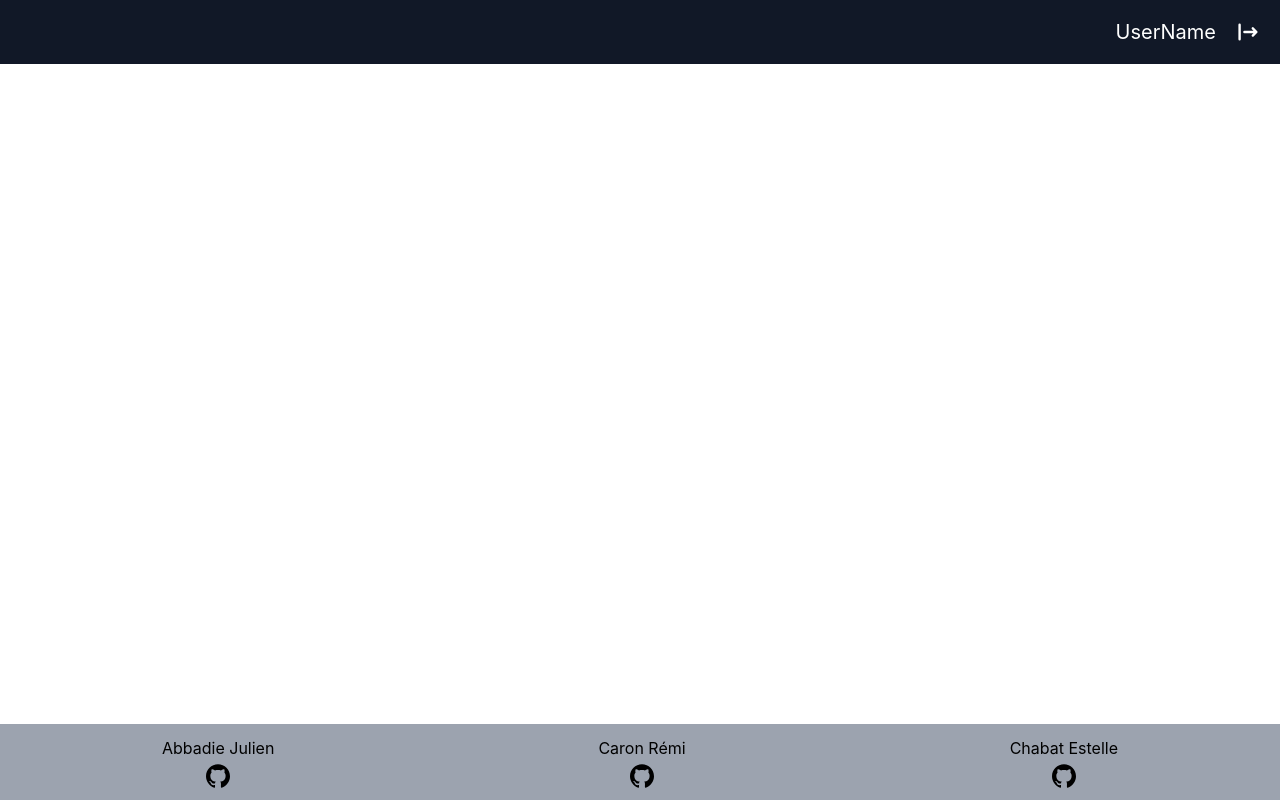
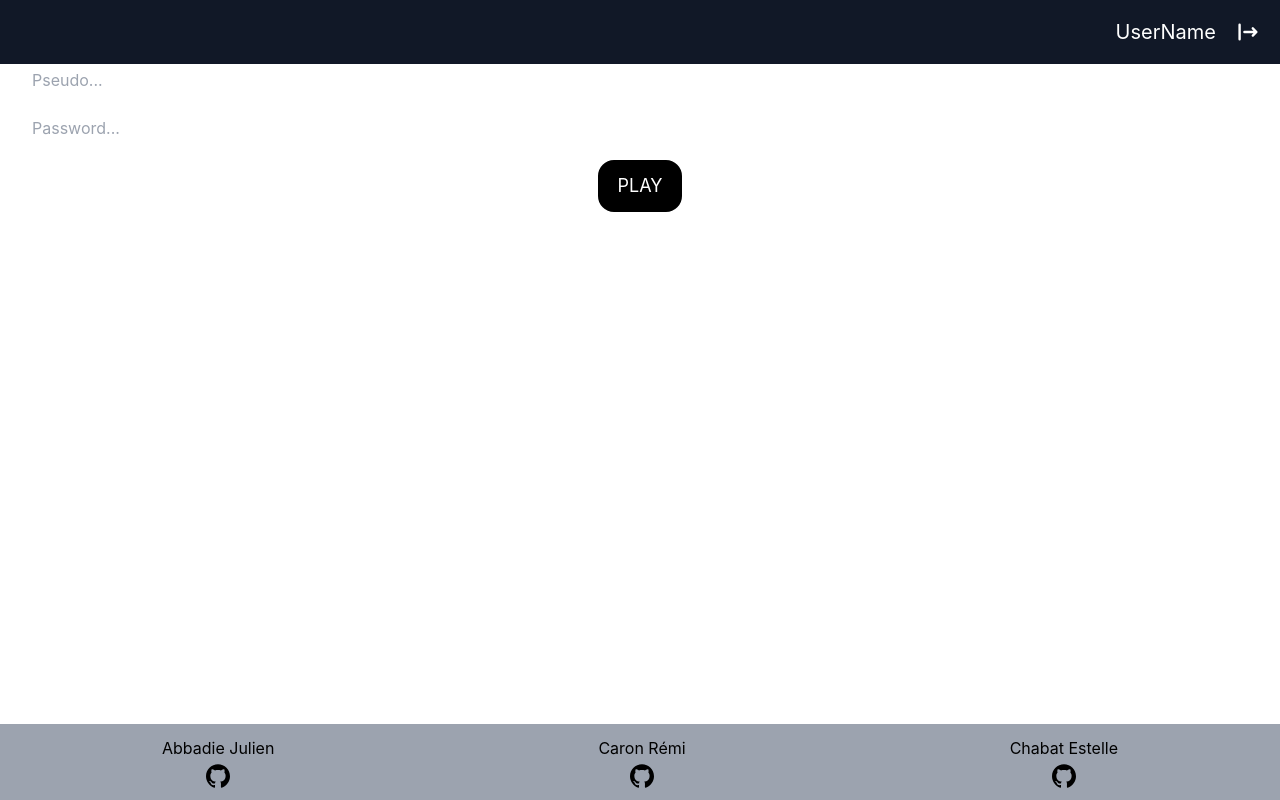
Before and after one commit to Chabelle78/blindtest, a React (Vite) app in the folder hackhathon/: page / in a window 1280 px wide. Built offline with nearby package versions, Linux system fonts and the light colour scheme; no server answers.

Commit message:
Islogged working on app - if true showing game

```diff
--- a/hackhathon/src/App.jsx
+++ b/hackhathon/src/App.jsx
@@ -1,7 +1,10 @@
 import React, { useState, useEffect } from "react";
+import { HashRouter as Router } from "react-router-dom";
 import Footer from "./components/Footer/Footer";
 import Main from "./components/Main/Main";
+import Home from "./components/Home/Home";
 import Navbar from "./components/Navbar/Navbar";
+import LoginForm from "./components/Form/LoginForm";
 
 function App() {
   const [songs, setSongs] = useState();
@@ -10,6 +13,7 @@ function App() {
   const [isPlay, setIsPlay] = useState(false);
   const [isWarming, setIsWarming] = useState(false);
   const [startTimer, setStartTimer] = useState(3);
+  const [isLogged, setIsLogged] = useState(false);
 
   useEffect(() => {
     if (startTimer <= 0) {
@@ -43,9 +47,11 @@ function App() {
   }, []);
 
   return (
+    <Router>
       <div className="flex flex-col">
         <Navbar />
-      {!isLoading && (
+        {isLogged ? (
+          !isLoading && (
             <Main
               setTimer={setTimer}
               startTimer={startTimer}
@@ -57,9 +63,14 @@ function App() {
               setIsWarming={setIsWarming}
               isWarming={isWarming}
             />
+          )
+        ) : (
+          <LoginForm setIsLogged={setIsLogged} isLogged={isLogged} />
         )}
+
         <Footer />
       </div>
+    </Router>
   );
 }
 
--- a/hackhathon/src/components/Form/LoginForm.jsx
+++ b/hackhathon/src/components/Form/LoginForm.jsx
@@ -2,24 +2,25 @@ import React, { useEffect, useState } from "react";
 import { useForm } from "react-hook-form";
 import { ErrorMessage } from "@hookform/error-message";
 import { Link } from "react-router-dom";
+import Main from "../Main/Main";
 
-export default function LoginForm() {
-  const [isLogged, setIsLogged] = useState(false);
+export default function LoginForm({ isLogged, setIsLogged }) {
   const {
     register,
     handleSubmit,
     reset,
-
     formState: { errors },
   } = useForm();
 
   const onSubmit = (data) => {
     console.log(data);
     console.log("jesubmite");
-    setIsLogged(!isLogged);
+    setIsLogged(true);
     console.log(isLogged);
     reset();
   };
+
+  console.log(isLogged);
 
   return (
     <div>
@@ -67,14 +68,13 @@ export default function LoginForm() {
           />
           <ErrorMessage errors={errors} name="password" />
         </div>
-
+        {isLogged && <Main />}
         <button
           type="submit"
           className="border-4 border-black
            bg-black rounded-2xl px-4 py-2
            hover:bg-gray-700 text-white text-lg "
         >
-          {/* {  {isLogged ? <Link to={`/${user}`}> : ""}} */}
           PLAY
         </button>
       </form>
--- /dev/null
+++ b/hackhathon/src/components/Home/Home.jsx
@@ -0,0 +1,21 @@
+import React from "react";
+import LoginForm from "../Form/LoginForm";
+import Main from "../Main/Main";
+
+export default function Home({
+  songs,
+  timer,
+  isPlay,
+  setIsPlay,
+  setIsWarming,
+  isWarming,
+  setStartTimer,
+  startTimer,
+}) {
+  return (
+    <div>
+      <LoginForm />
+      {/* <Main /> */}
+    </div>
+  );
+}
```
Lines whose indentation alone changed are shown as unchanged.
